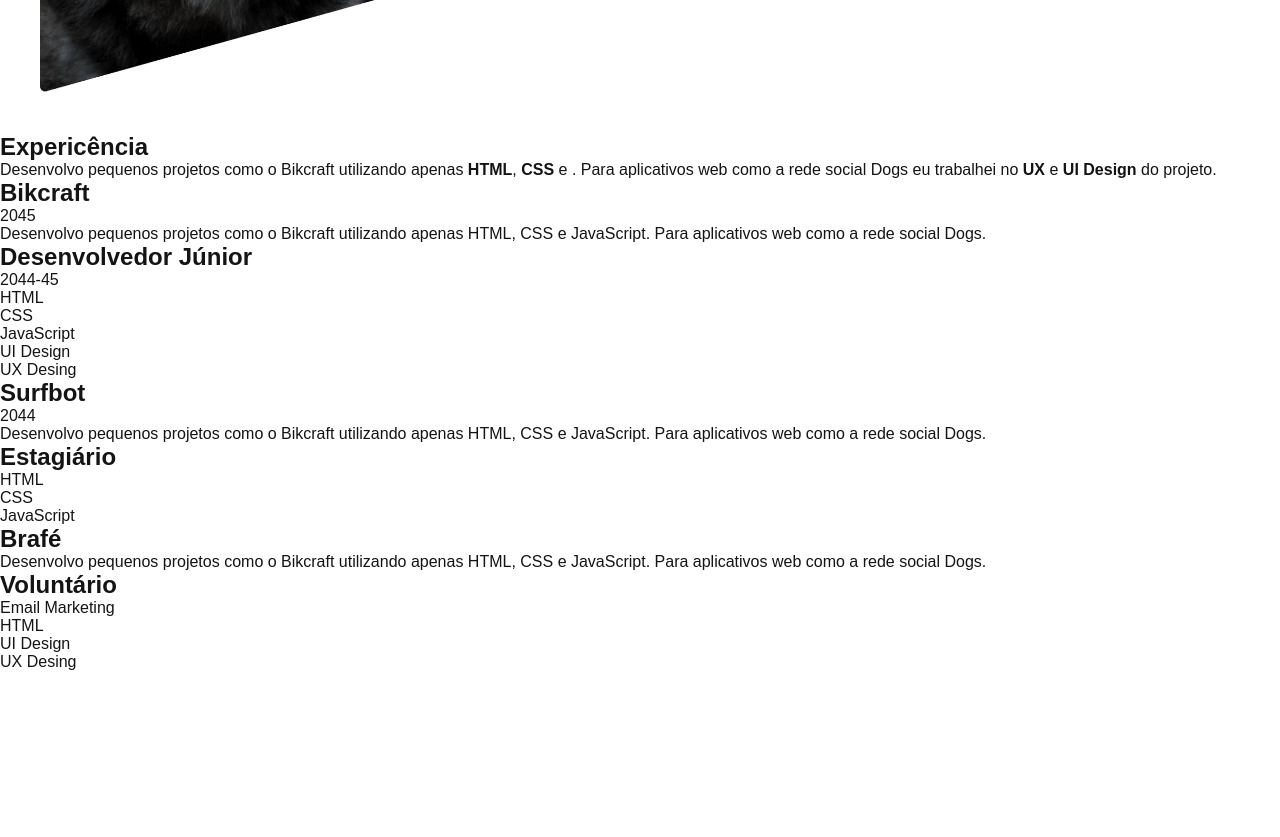
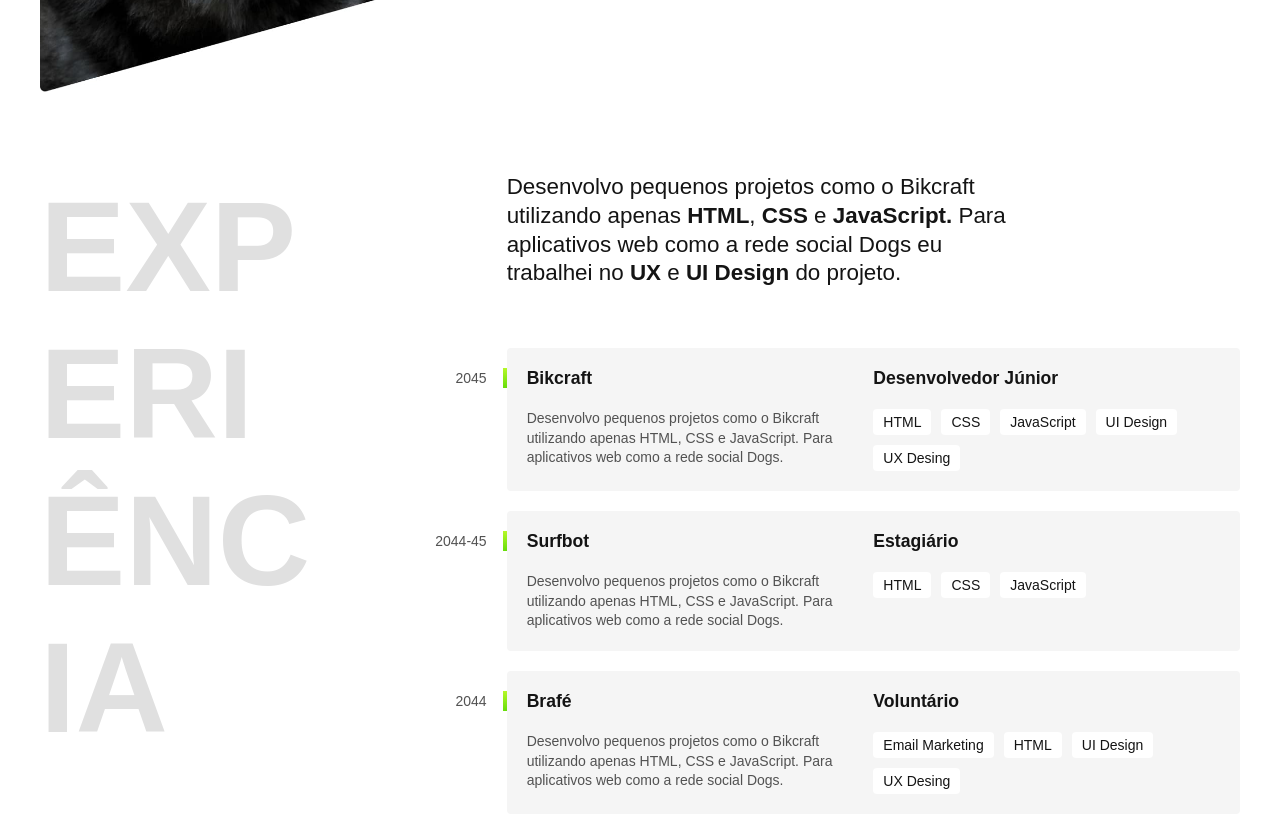
Before and after one commit to mbarros02/portifolio-origamid, a plain HTML site: page index.html in a window 1280 px wide. Shown: the part 600-1437 px from the top of the page. Before the commit the page ends 1271 px from the top, so only its background shows below. Drawn offline with Linux system fonts and the light colour scheme.

Commit message:
Creating experience page

```diff
--- a/css/experiencia.css
+++ b/css/experiencia.css
@@ -0,0 +1,76 @@
+.experiencia {
+  max-width: 1200px;
+  padding: 40px 20px;
+  margin: 0 auto;
+  display: grid;
+  gap: 100px;
+  grid-template-columns: 1fr 2fr;
+}
+
+.experiencia-explain {
+  font-size: 1.4rem;
+  text-align: begin;
+  line-height: 1.8rem;
+  padding: 0 0 60px 0;
+}
+
+.experiencia .subtitulo {
+  color: #e0e0e0;
+}
+
+.empresa {
+  display: grid;
+  grid-template-columns: 1fr 1fr;
+  padding: 20px;
+  background-color: #f5f5f5;
+  margin-bottom: 20px;
+  border-radius: 4px;
+  position: relative;
+}
+
+.empresa::before {
+  content: "";
+  display: block;
+  width: 4px;
+  height: 20px;
+  background: linear-gradient(#b6f829, #67dd0a);
+  position: absolute;
+  top: 20px;
+  left: -4px;
+}
+
+.empresa-ano {
+  width: 80px;
+  text-align: right;
+  position: absolute;
+  left: -100px;
+  top: 22px;
+  color: #525252;
+  font-size: 0.875rem;
+}
+
+.empresa-titulo {
+  font-size: 1.1rem;
+  margin: 0 0 20px 0;
+  font-weight: bold;
+}
+
+.empresa-texto {
+  font-size: 0.875rem;
+  line-height: 1.4;
+  color: #525252;
+}
+
+.empresa-habilidade {
+  display: flex;
+  flex-wrap: wrap;
+  gap: 10px;
+  align-content: start;
+}
+
+.empresa-habilidade li {
+  font-size: 0.875rem;
+  border-radius: 4px;
+  background: #ffffff;
+  padding: 5px 10px;
+}
--- a/css/global.css
+++ b/css/global.css
@@ -25,3 +25,10 @@ img {
 main {
   margin: 0;
 }
+
+.subtitulo {
+  font-size: 8rem;
+  word-break: break-all;
+  max-width: 4ch;
+  text-transform: uppercase;
+}
--- a/index.html
+++ b/index.html
@@ -34,21 +34,18 @@
   </main>
 
   <section class="experiencia" id="experiencia">
-    <h1 class="subtitulo">Expericência</h1>
+    <h2 class="subtitulo">Experiência</h2>
 
     <div class="empresa-experiencia">
-      <p>Desenvolvo pequenos projetos como o Bikcraft utilizando apenas <strong>HTML</strong>, <strong>CSS</strong> e
-        <script>JavaScript</script>. Para aplicativos web como a rede social Dogs eu trabalhei no <strong>UX</strong> e <strong>UI Design</strong> do projeto.
+      <p class="experiencia-explain">Desenvolvo pequenos projetos como o Bikcraft <br> utilizando apenas <strong>HTML</strong>, <strong>CSS</strong> e <strong>JavaScript.</strong> Para <br> aplicativos web como a rede social Dogs eu <br> trabalhei no <strong>UX</strong> e <strong>UI Design</strong> do projeto.
       </p>
 
-      <h1>Bikcraft</h1>
-      <span>2045</span>
-      <p>Desenvolvo pequenos projetos como o Bikcraft utilizando apenas HTML, CSS e JavaScript. Para aplicativos web como a rede social Dogs.</p>
-    </div>
-    <div class="cargo-experiencia"></div>
-    <h1>Desenvolvedor Júnior</h1>
-    <span>2044-45</span>
-    <ul>
+      <div class="empresa">
+        <span class="empresa-ano">2045</span>
+        <h3 class="empresa-titulo">Bikcraft</h3>
+        <span class="empresa-titulo">Desenvolvedor Júnior</span>
+        <p class="empresa-texto">Desenvolvo pequenos projetos como o Bikcraft <br> utilizando apenas HTML, CSS e JavaScript. Para <br> aplicativos web como a rede social Dogs.</p>
+        <ul class="empresa-habilidade">
           <li>HTML</li>
           <li>CSS</li>
           <li>JavaScript</li>
@@ -57,33 +54,31 @@
         </ul>
       </div>
 
-    <div class="empresa-experiencia">
-      <h1>Surfbot</h1>
-      <span>2044</span>
-      <p>Desenvolvo pequenos projetos como o Bikcraft utilizando apenas HTML, CSS e JavaScript. Para aplicativos web como a rede social Dogs.</p>
-    </div>
-    <div class="cargo-experiencia"></div>
-    <h1>Estagiário</h1>
-    <ul>
+      <div class="empresa">
+        <span class="empresa-ano">2044-45</span>
+        <h3 class="empresa-titulo">Surfbot</h3>
+        <span class="empresa-titulo">Estagiário</span>
+        <p class="empresa-texto">Desenvolvo pequenos projetos como o Bikcraft <br> utilizando apenas HTML, CSS e JavaScript. Para <br> aplicativos web como a rede social Dogs.
+        <ul class="empresa-habilidade">
           <li>HTML</li>
           <li>CSS</li>
           <li>JavaScript</li>
         </ul>
       </div>
 
-    <div class="empresa-experiencia">
-      <h1>Brafé</h1>
-      <p>Desenvolvo pequenos projetos como o Bikcraft utilizando apenas HTML, CSS e JavaScript. Para aplicativos web como a rede social Dogs.</p>
-    </div>
-    <div class="cargo-experiencia"></div>
-    <h1>Voluntário</h1>
-    <ul>
+      <div class="empresa">
+        <span class="empresa-ano">2044</span>
+        <h3 class="empresa-titulo">Brafé</h3>
+        <span class="empresa-titulo">Voluntário</span>
+        <p class="empresa-texto">Desenvolvo pequenos projetos como o Bikcraft <br> utilizando apenas HTML, CSS e JavaScript. Para <br> aplicativos web como a rede social Dogs.</p>
+        <ul class="empresa-habilidade">
           <li>Email Marketing</li>
           <li>HTML</li>
           <li>UI Design</li>
           <li>UX Desing</li>
         </ul>
       </div>
+    </div>
   </section>
 
 </body>
```
Lines whose indentation alone changed are shown as unchanged.
